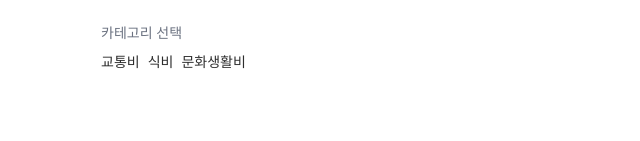
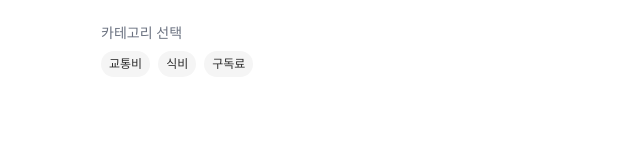
Before and after one commit to j-yesung/soomtong, a Next.js app: page /expenses in a window 1280 px wide. Shown: the part 139-280 px from the top of the page, without its empty margins (319-959 px from the left). Built offline with nearby package versions, Linux system fonts and the light colour scheme.

Commit message:
feat: tag 컴포넌트 개발

```diff
--- a/src/app/expenses/page.tsx
+++ b/src/app/expenses/page.tsx
@@ -3,12 +3,17 @@
 import { useState } from "react";
 
 import MainLayout from "@/components/layout/mainLayout";
-import { Box, Heading, Text } from "@/components/ui";
+import { Box, Heading, Tag, Text } from "@/components/ui";
 import ReadyButton from "@/features/common/readyButton";
 import ExpensesInput from "@/features/expenses/components/expensesInput";
 
 export default function ExpensesPage() {
   const [value, setValue] = useState("");
+  const [selectedTag, setSelectedTag] = useState<string | null>(null);
+
+  const handleTagClick = (tag: string) => {
+    setSelectedTag(tag);
+  };
 
   return (
     <MainLayout>
@@ -23,9 +28,11 @@ export default function ExpensesPage() {
               카테고리 선택
             </Text>
             <Box display="flex" gap={8}>
-              <Text>교통비</Text>
-              <Text>식비</Text>
-              <Text>문화생활비</Text>
+              {["교통비", "식비", "구독료"].map((tag) => (
+                <Tag key={tag} variant="select" onClick={() => handleTagClick(tag)} isSelected={selectedTag === tag}>
+                  {tag}
+                </Tag>
+              ))}
             </Box>
           </Box>
           <ReadyButton onClick={() => {}} text="추가" condition={!!value} />
--- a/src/components/ui/index.ts
+++ b/src/components/ui/index.ts
@@ -3,3 +3,4 @@ export { default as Heading } from "./heading";
 export { default as Input } from "./input";
 export { default as Box } from "./box/style";
 export { default as Text } from "./text/style";
+export { default as Tag } from "./tag";
--- /dev/null
+++ b/src/components/ui/tag/index.tsx
@@ -0,0 +1,10 @@
+import * as S from "./style";
+import * as T from "./type";
+
+export default function Tag({ onClick, children, isSelected, variant = "default" }: T.TagProps) {
+  return (
+    <S.TagButton onClick={onClick} $variant={variant} $isSelected={isSelected}>
+      {children}
+    </S.TagButton>
+  );
+}
--- /dev/null
+++ b/src/components/ui/tag/style.ts
@@ -0,0 +1,30 @@
+import styled, { css } from "styled-components";
+
+import { TagStylesProps } from "./type";
+
+export const TagButton = styled.button<TagStylesProps>`
+  display: flex;
+  align-items: center;
+  color: ${({ theme, $isSelected }) => ($isSelected ? "#fff" : theme.colors.text)};
+
+  font-size: ${({ theme }) => theme.font.sm};
+
+  ${({ $variant, $isSelected, theme }) => {
+    switch ($variant) {
+      case "select":
+        return css`
+          background-color: ${$isSelected ? "#000" : theme.bg.secondary};
+          border-radius: ${theme.radius.lg};
+          padding: 4px 8px;
+        `;
+      case "default":
+      default:
+        return css`
+          border: 1px solid ${theme.colors.border};
+          background-color: transparent;
+          border-radius: ${theme.radius.sm};
+          padding: 4px 8px;
+        `;
+    }
+  }}
+`;
--- /dev/null
+++ b/src/components/ui/tag/type.ts
@@ -0,0 +1,13 @@
+type Variant = "select" | "default";
+
+export interface TagProps {
+  onClick?: () => void;
+  children: React.ReactNode;
+  variant?: Variant;
+  isSelected?: boolean;
+}
+
+export interface TagStylesProps {
+  $variant: Variant;
+  $isSelected?: boolean;
+}
--- a/src/styles/global.ts
+++ b/src/styles/global.ts
@@ -14,6 +14,7 @@ export const GlobalStyle = createGlobalStyle`
     --color-bg: #FFFFFF;
     --color-text: #2D2D2D;
     --color-border: #e5e7eb;
+    --color-bg-secondary: #F5F5F5;
 
     /* Text roles */
     --color-text-primary: var(--color-text);
--- a/src/styles/styled.d.ts
+++ b/src/styles/styled.d.ts
@@ -7,5 +7,7 @@ declare module "styled-components" {
     colors: AppTheme["colors"];
     font: AppTheme["font"];
     fontWeight: AppTheme["fontWeight"];
+    radius: AppTheme["radius"];
+    bg: AppTheme["bg"];
   }
 }
--- a/src/styles/theme.ts
+++ b/src/styles/theme.ts
@@ -11,6 +11,9 @@ export const theme = {
     danger: "var(--color-danger)",
     default: "var(--color-default)",
     white: "var(--color-text-white)",
+  },
+  bg: {
+    secondary: "var(--color-bg-secondary)",
   },
   radius: {
     sm: "6px",
```
